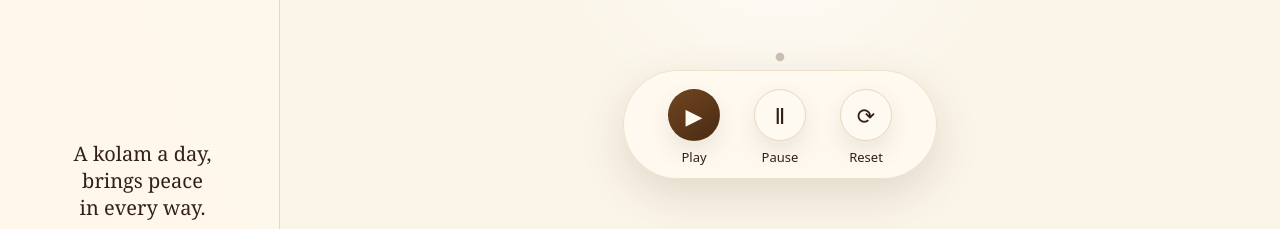
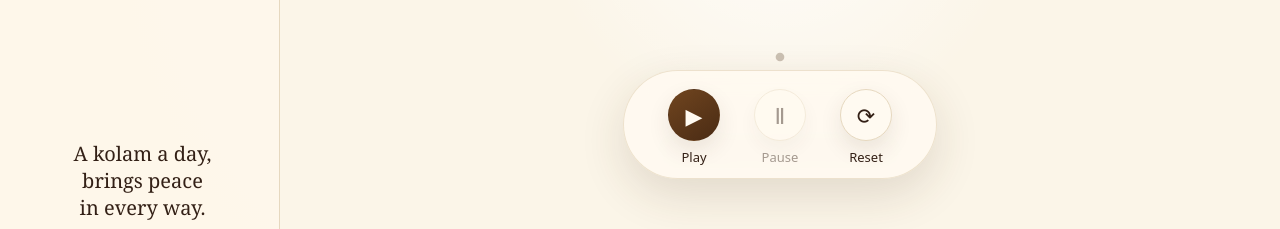
Before and after one commit to brijbh/kolampodu, a React (Vite) app: page / in a window 1280 px wide. Shown: the part 503-732 px from the top of the page. Built offline with nearby package versions, Linux system fonts and the light colour scheme.

Commit message:
feat: wire playback controls to animation

```diff
--- a/src/App.jsx
+++ b/src/App.jsx
@@ -1,7 +1,10 @@
+import { useEffect, useRef, useState } from "react";
+
 import Header from "./components/Header";
 import KolamCanvas from "./components/KolamCanvas";
 import Controls from "./components/Controls";
 
+import { createKolamAnimation } from "./logic/animation";
 import { buildKolamPath } from "./logic/kolam";
 
 import "./styles/base.css";
@@ -11,6 +14,40 @@ import "./styles/theme.css";
 export default function App() {
   const pattern = [5, 4, 3, 2, 1];
   const path = buildKolamPath(pattern);
+  const animationRef = useRef(null);
+  const [progress, setProgress] = useState(0);
+  const [isPlaying, setIsPlaying] = useState(false);
+
+  useEffect(() => {
+    animationRef.current = createKolamAnimation({
+      onProgress: setProgress,
+      onComplete: () => setIsPlaying(false),
+    });
+
+    return () => {
+      animationRef.current?.pause();
+    };
+  }, []);
+
+  const handlePlay = () => {
+    if (animationRef.current?.progress >= 1) {
+      animationRef.current.reset();
+    }
+
+    animationRef.current?.start();
+    setIsPlaying(true);
+  };
+
+  const handlePause = () => {
+    animationRef.current?.pause();
+    setIsPlaying(false);
+  };
+
+  const handleReset = () => {
+    animationRef.current?.reset();
+    animationRef.current?.start();
+    setIsPlaying(true);
+  };
 
   return (
     <div className="page">
@@ -25,7 +62,12 @@ export default function App() {
         </section>
         <section className="desktop-actions" aria-label="Actions">
           <p className="section-label">Actions</p>
-          <button className="action-button action-button-primary" type="button">
+          <button
+            className="action-button action-button-primary"
+            type="button"
+            onClick={handlePlay}
+            aria-pressed={isPlaying}
+          >
             <span aria-hidden="true">▶</span>
             <span>Draw Kolam</span>
           </button>
@@ -54,7 +96,13 @@ export default function App() {
           </button>
         </section>
         <KolamCanvas pattern={pattern} path={path} />
-        <Controls />
+        <Controls
+          isPlaying={isPlaying}
+          progress={progress}
+          onPlay={handlePlay}
+          onPause={handlePause}
+          onReset={handleReset}
+        />
         <nav className="mobile-nav" aria-label="Primary">
           <a className="mobile-nav-item is-active" href="#home">
             <span aria-hidden="true">⌂</span>
--- a/src/components/Controls.jsx
+++ b/src/components/Controls.jsx
@@ -1,15 +1,45 @@
-export default function Controls() {
+export default function Controls({
+  isPlaying,
+  progress,
+  onPlay,
+  onPause,
+  onReset,
+}) {
   return (
-    <div className="controls" aria-label="Kolam playback controls">
-      <button className="control-item" type="button" title="Play" aria-label="Play">
+    <div
+      className="controls"
+      aria-label="Kolam playback controls"
+      data-progress={progress.toFixed(3)}
+    >
+      <button
+        className="control-item"
+        type="button"
+        title="Play"
+        aria-label="Play"
+        aria-pressed={isPlaying}
+        onClick={onPlay}
+      >
         <span className="control-button control-button-primary" aria-hidden="true">▶</span>
         <span className="control-label">Play</span>
       </button>
-      <button className="control-item" type="button" title="Pause" aria-label="Pause">
+      <button
+        className="control-item"
+        type="button"
+        title="Pause"
+        aria-label="Pause"
+        disabled={!isPlaying}
+        onClick={onPause}
+      >
         <span className="control-button" aria-hidden="true">Ⅱ</span>
         <span className="control-label">Pause</span>
       </button>
-      <button className="control-item" type="button" title="Reset" aria-label="Reset">
+      <button
+        className="control-item"
+        type="button"
+        title="Reset"
+        aria-label="Reset"
+        onClick={onReset}
+      >
         <span className="control-button" aria-hidden="true">⟳</span>
         <span className="control-label">Reset</span>
       </button>
--- a/src/styles/layout.css
+++ b/src/styles/layout.css
@@ -191,6 +191,11 @@
   cursor: pointer;
 }
 
+.control-item:disabled {
+  cursor: default;
+  opacity: 0.44;
+}
+
 .control-button {
   width: 52px;
   height: 52px;
```
